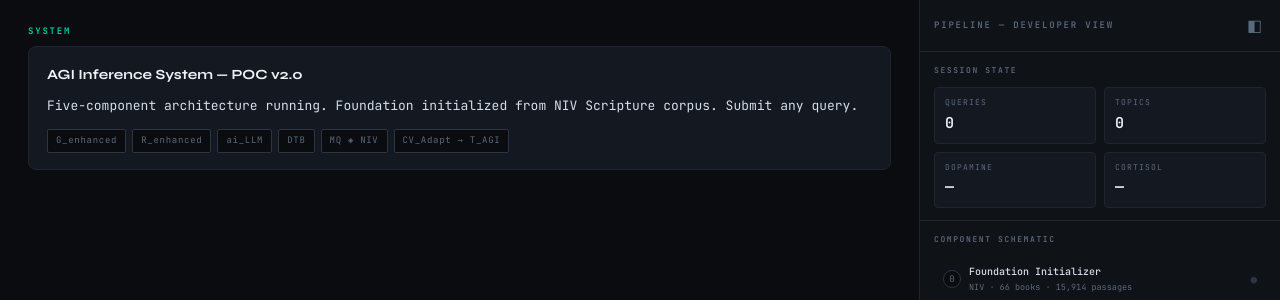
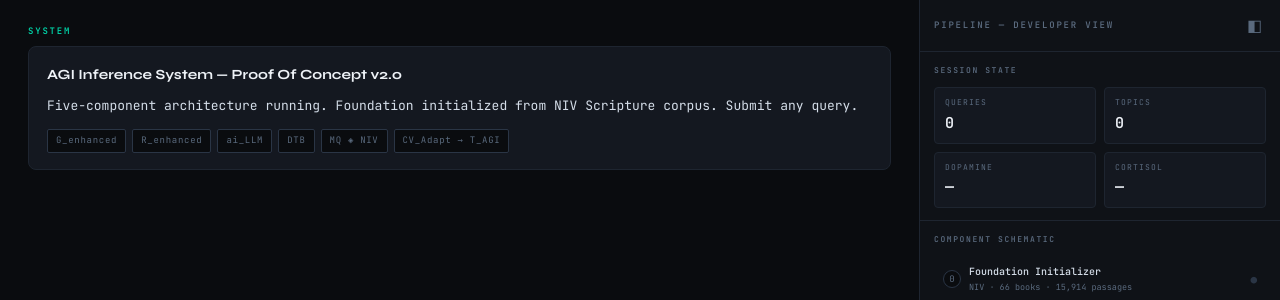
Before and after one commit to Osterneck/ai2agi, a Flask app: page / in a window 1280 px wide. Shown: the part 52-352 px from the top of the page. Run offline with Flask 3, Linux system fonts and the light colour scheme.

Commit message:
Update welcome title in index.html

```diff
--- a/templates/index.html
+++ b/templates/index.html
@@ -43,7 +43,7 @@
       <div class="msg-block system-block">
         <div class="msg-label">SYSTEM</div>
         <div class="msg-content">
-          <p class="welcome-title">AGI Inference System — POC v2.0</p>
+          <p class="welcome-title">AGI Inference System — Proof Of Concept v2.0</p>
           <p>Five-component architecture running. Foundation initialized from NIV Scripture corpus. Submit any query.</p>
           <div class="component-pills">
             <span class="pill" id="pill-G">G_enhanced</span>
```
